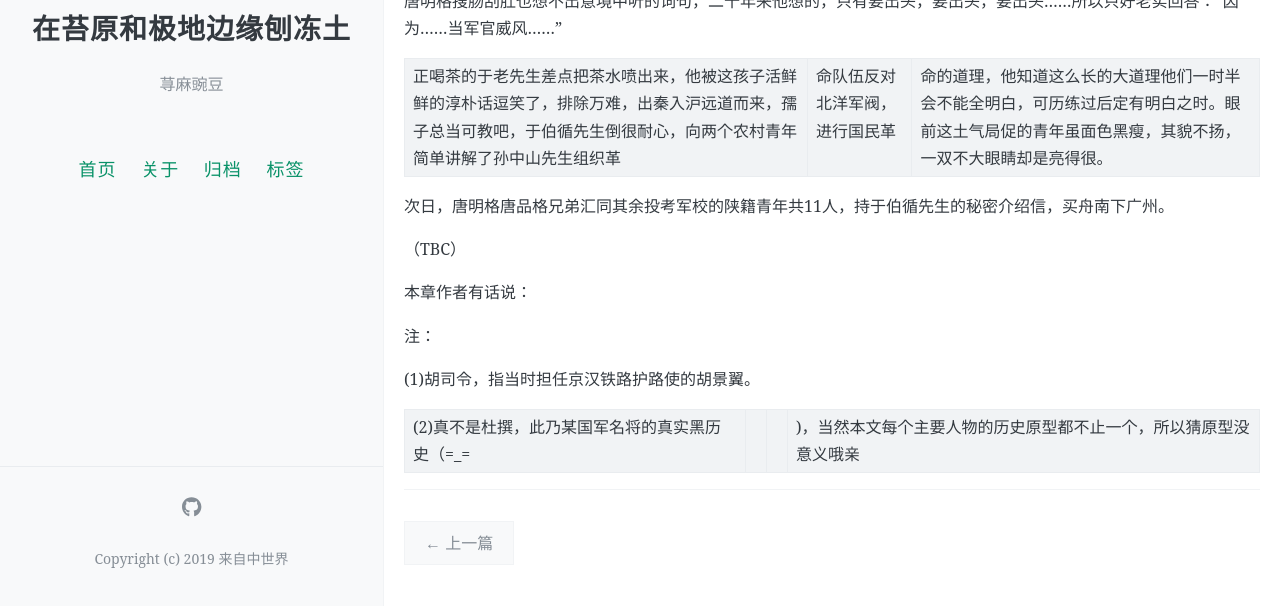
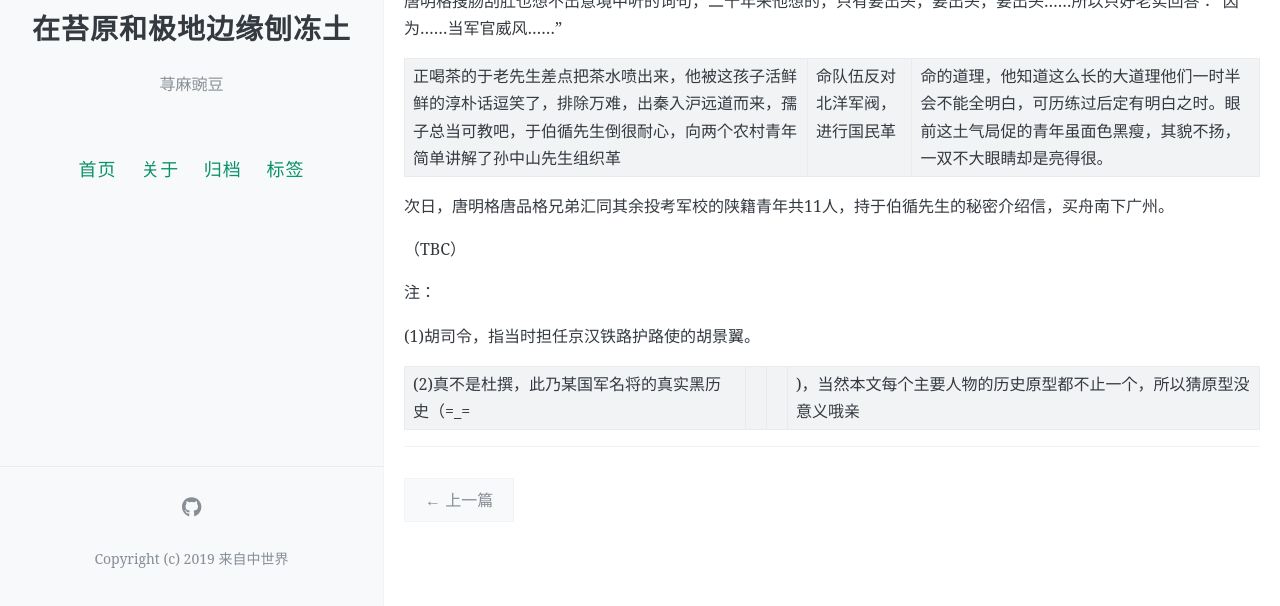
Before and after one commit to qianmawandou/frozenground06, a Jekyll site: the page built from _posts/2022-04-10-chapter04.md, in a window 1280 px wide and 900 px high, scrolled down 1588 px, cut to the strip 294-900 px from the top of the window. Built offline with Jekyll 4.4.1, drawn with Linux system fonts in a browser that asks for light colours; comment, search, counter and statistics services are not loaded; after the commit the page ends 2445 px from its top, so only the background shows below that.

Commit message:
Update 2022-04-10-chapter04.md

```diff
--- a/_posts/2022-04-10-chapter04.md
+++ b/_posts/2022-04-10-chapter04.md
@@ -1,14 +1,11 @@
 ---
-
 layout: post
 title: 从军始于1924（卷一；04离家（下）
 date: 2022-04-10
 Author: 荨麻豌豆
 tags: [sample, document]
 comments: true
-
 ---
-
 卷一、书生犹剩少年头
 
 肆、离家（下）
@@ -71,8 +68,6 @@ comments: true
 
 （TBC）
 
-本章作者有话说：
-
 注：
 
 (1)胡司令，指当时担任京汉铁路护路使的胡景翼。
```
